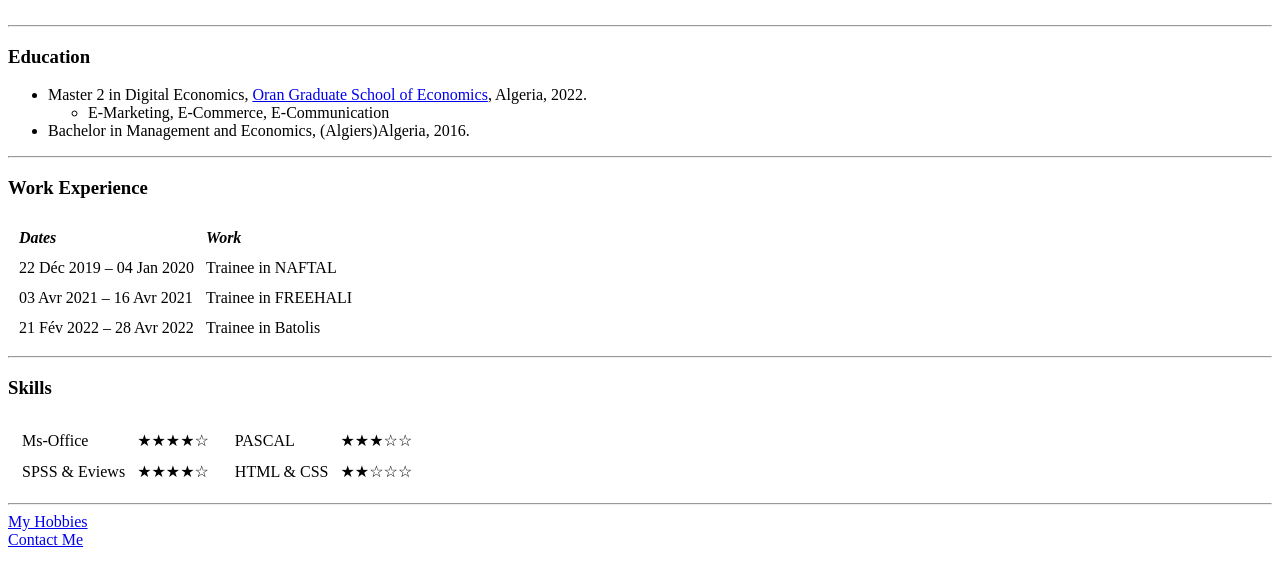
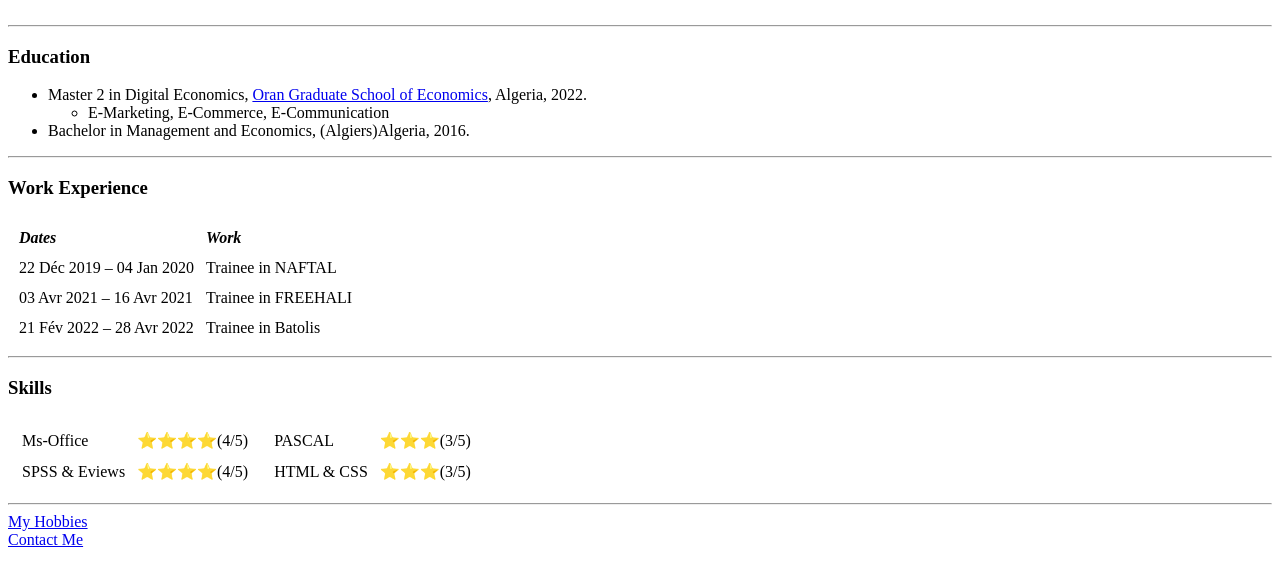
Before and after one commit to tebraouf/cv, a plain HTML site: page index.html in a window 1280 px wide. Shown: the part 227-800 px from the top of the page. Drawn offline with Linux system fonts and the light colour scheme.

Commit message:
Update index.html

```diff
--- a/index.html
+++ b/index.html
@@ -59,21 +59,21 @@
       <table cellspacing="10">
         <tr>
           <td>Ms-Office</td>
-          <td>★★★★☆</td>
+          <td>⭐⭐⭐⭐(4/5)</td>
         </tr>
         <tr>
           <td>SPSS & Eviews</td>
-          <td>★★★★☆</td>
+          <td>⭐⭐⭐⭐(4/5)</td>
         </tr>
       </table></td>
 <td>  <table cellspacing="10">
     <tr>
       <td>PASCAL</td>
-      <td>★★★☆☆</td>
+      <td>⭐⭐⭐(3/5)</td>
     </tr>
     <tr>
       <td>HTML & CSS</td>
-      <td>★★☆☆☆</td>
+      <td>⭐⭐⭐(3/5)</td>
     </tr>
   </table></td>
 
```
